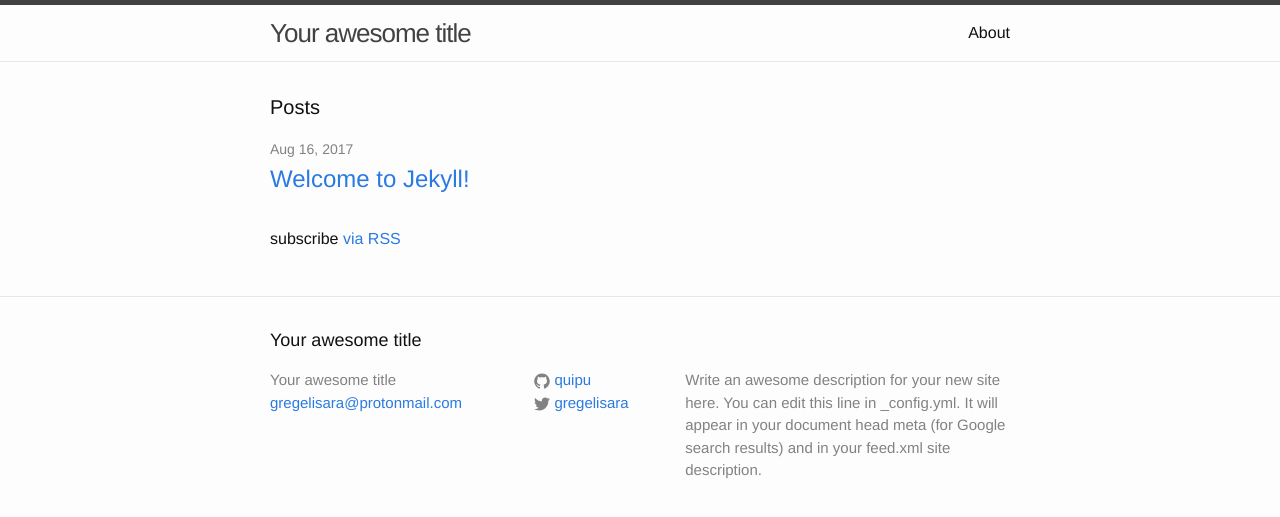
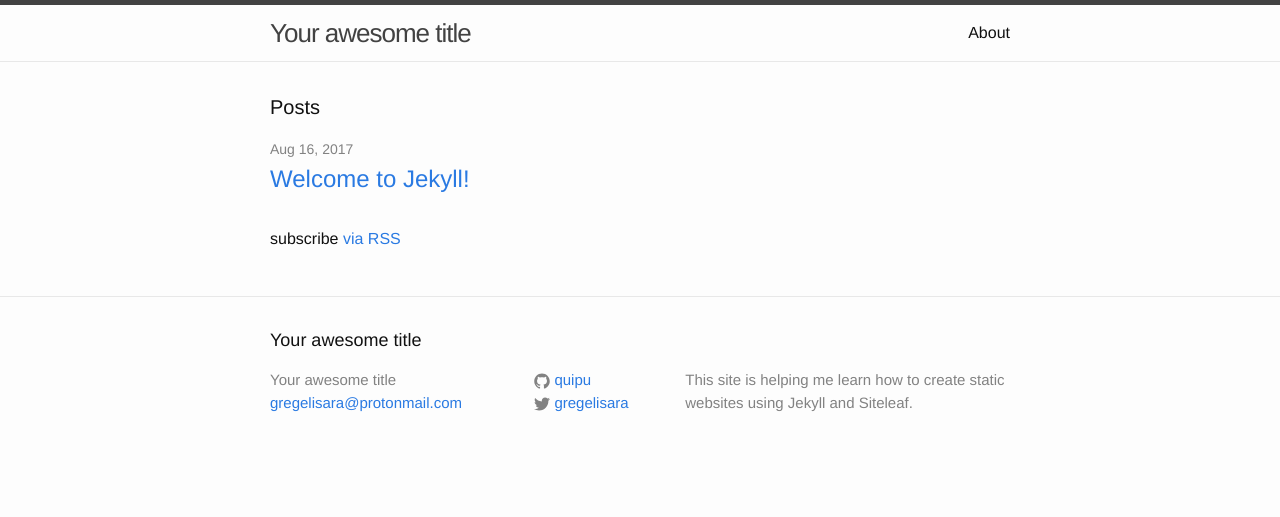
Before and after one commit to quipu/jekyll-test, a Jekyll site: the page built from index.html, in a window 1280 px wide. Shown: the top 517 px of the page. Built offline with Jekyll 4.4.1, drawn with Linux system fonts in a browser that asks for light colours.

Commit message:
Updated Config

```diff
--- a/_config.yml
+++ b/_config.yml
@@ -1,6 +1,6 @@
 ---
 title: Your awesome title
-timezone: UTC
+timezone: Pacific/Auckland
 collections:
   posts:
     title: Posts
@@ -9,12 +9,9 @@ collections:
     title: Uploads
     output: true
 email: gregelisara@protonmail.com
-description: 'Write an awesome description for your new site here. You can edit this
-  line in _config.yml. It will appear in your document head meta (for Google search
-  results) and in your feed.xml site description.
-
-'
-baseurl: ''
+description: This site is helping me learn how to create static websites using Jekyll
+  and Siteleaf.
+baseurl:
 url: http://yourdomain.com
 twitter_username: gregelisara
 github_username: quipu
```
